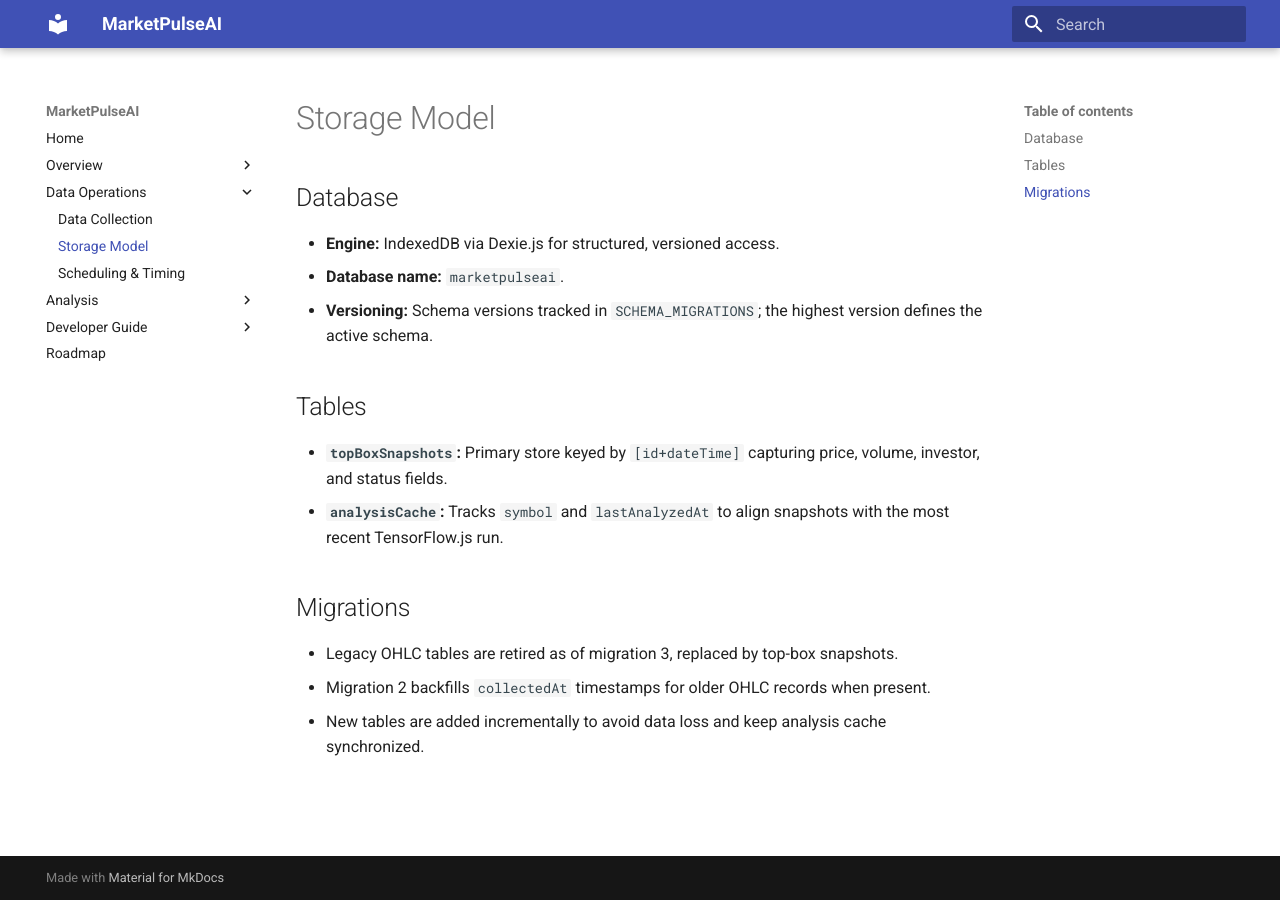
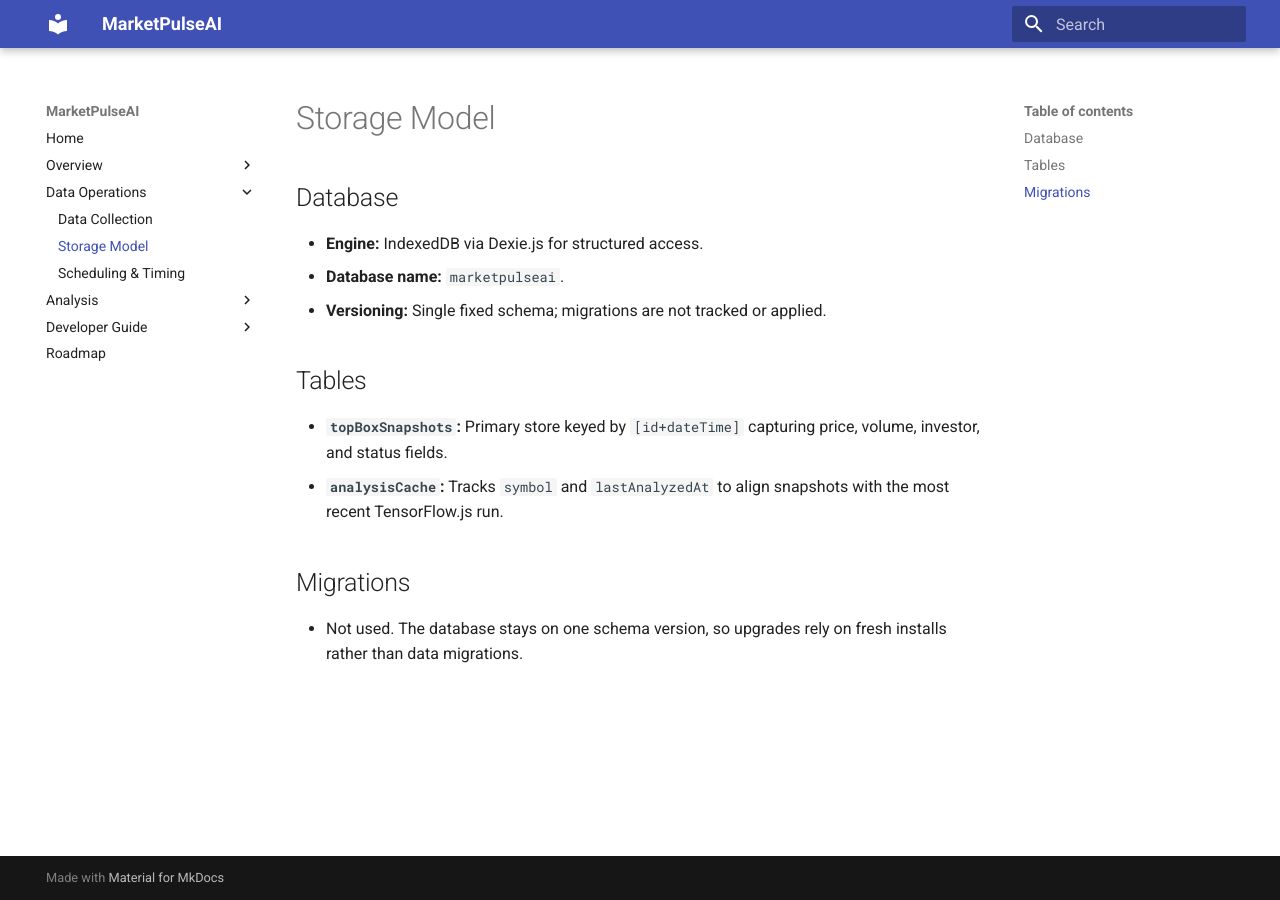
Before and after one commit to shari-ar/MarketPulseAI, an MkDocs documentation site: the page built from docs/storage.md, in a window 1280 px wide. Built offline with MkDocs 1.6.1 and Material for MkDocs 9.7.7, drawn with Linux system fonts in a browser that asks for light colours.

Commit message:
Update docs to reflect single database schema

```diff
--- a/docs/storage.md
+++ b/docs/storage.md
@@ -2,9 +2,9 @@
 
 ## Database
 
-- **Engine:** IndexedDB via Dexie.js for structured, versioned access.
+- **Engine:** IndexedDB via Dexie.js for structured access.
 - **Database name:** `marketpulseai`.
-- **Versioning:** Schema versions tracked in `SCHEMA_MIGRATIONS`; the highest version defines the active schema.
+- **Versioning:** Single fixed schema; migrations are not tracked or applied.
 
 ## Tables
 
@@ -13,6 +13,4 @@
 
 ## Migrations
 
-- Legacy OHLC tables are retired as of migration 3, replaced by top-box snapshots.
-- Migration 2 backfills `collectedAt` timestamps for older OHLC records when present.
-- New tables are added incrementally to avoid data loss and keep analysis cache synchronized.
+- Not used. The database stays on one schema version, so upgrades rely on fresh installs rather than data migrations.
```
Also changed, not shown: docs/roadmap.md (+54 -47 lines).
